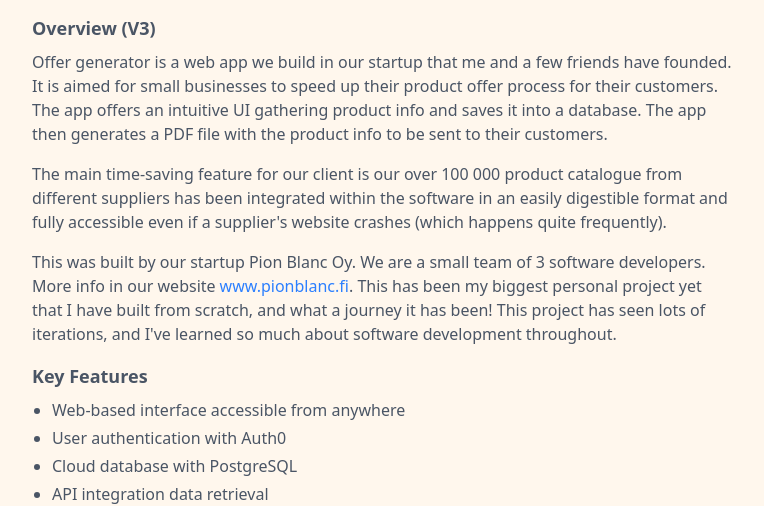
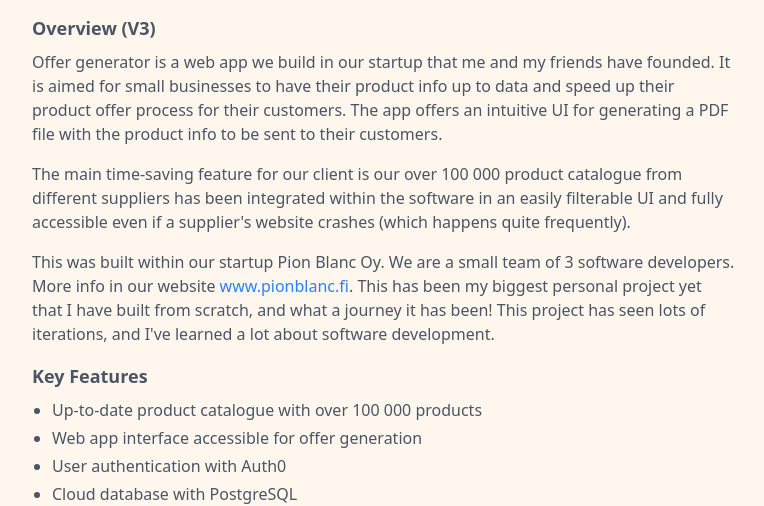
Before and after one commit to janharkonen/JanHarkonenPortfolio, a Next.js app: page /featured_projects/offer_generator in a window 1280 px wide. Shown: the part 586-1092 px from the top of the page, without its empty margins (256-1020 px from the left). Built offline with nearby package versions, Linux system fonts and the light colour scheme.

Commit message:
fix typos

```diff
--- a/src/app/(root)/featured_projects/offer_generator/page.tsx
+++ b/src/app/(root)/featured_projects/offer_generator/page.tsx
@@ -12,20 +12,20 @@ export default function Home() {
         <h3 className="text-lg font-semibold mb-2">Overview (V3)</h3>
         <p className="text-base mb-4">
           Offer generator is a web app we build in our startup that
-          me and a few friends have founded. It is aimed for small businesses to
-          speed up their product offer process for their customers. The app
-          offers an intuitive UI gathering product info and saves it into a database.
-          The app then generates a PDF file with the product info to be sent to
+          me and my friends have founded. It is aimed for small businesses to
+          have their product info up to data and speed up their product offer
+          process for their customers. The app offers an intuitive UI for
+          generating a PDF file with the product info to be sent to
           their customers.
         </p>
         <p className="text-base mb-4">
           The main time-saving feature for our client is our over 100 000 product
           catalogue from different suppliers has been integrated within the software
-          in an easily digestible format and fully accessible even if a supplier's
+          in an easily filterable UI and fully accessible even if a supplier&apos;s
           website crashes (which happens quite frequently).
         </p>
         <p className="text-base">
-          This was built by our startup Pion Blanc Oy. We are a small team of 3
+          This was built within our startup Pion Blanc Oy. We are a small team of 3
           software developers. More info in our website
           {<a href="https://www.pionblanc.fi"
               target="_blank"
@@ -34,13 +34,14 @@ export default function Home() {
                 www.pionblanc.fi
           </a>}. This has been my biggest personal project yet that I have built from
           scratch, and what a journey it has been! This project has seen lots of iterations,
-          and I've learned so much about software development throughout.
+          and I&apos;ve learned a lot about software development.
         </p>
       </div>
       <div className="mt-4">
         <h3 className="text-lg font-semibold mb-2">Key Features</h3>
         <ul className="list-disc pl-5 space-y-1">
-            <li>Web-based interface accessible from anywhere</li>
+            <li>Up-to-date product catalogue with over 100 000 products</li>
+            <li>Web app interface accessible for offer generation</li>
             <li>User authentication with Auth0</li>
             <li>Cloud database with PostgreSQL</li>
             <li>API integration data retrieval</li>
@@ -174,7 +175,7 @@ export default function Home() {
           complicated for <b>A)</b>. an inexperienced front-end dev and <b>B)</b> for our use case.
         </p>
         <p className="text-base mb-4">
-          MSSQL server was something that I've only heard shade being thrown towards,
+          MSSQL server was something that I&apos;ve only heard shade being thrown towards,
           and my experience with it kind of confirmed it. The biggest issues were
           1) installing ODBC drivers, 2) not being open-source software and
           3) being more designed for Windows environments.
@@ -283,12 +284,12 @@ export default function Home() {
         />
         <h3 className="text-lg font-semibold mb-2">Overview</h3>
         <p className="text-base mb-4">
-          Looking back I can clearly see how much I've learned in such a
+          Looking back I can clearly see how much I&apos;ve learned in such a
           short time. This version was done as a desktop application as our first MVP.
         </p>
         <p className="text-base mb-4">
           Deployment was something we never considered. I think this is one of
-          the inexperienced dev's classic blunder even though it is inevitable
+          the inexperienced dev&apos;s classic blunder even though it is inevitable
           eventually. Surprise, surprise, when it was time for deployment,
           it was a huge pain, since our first user used MacOS and installing
           Python and the appropriate dependencies was next to impossible.
```
